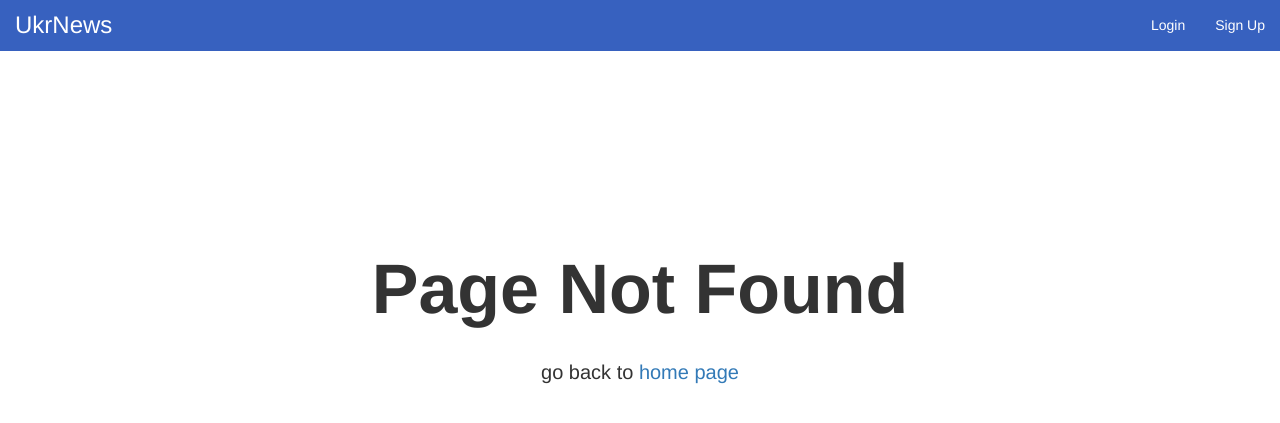
After one commit to atahf/NewsPot, a Python web app: template website/templates/404.html in a window 1280 px wide. The commit adds this page. Shown: the top 423 px of the page. Run offline with Jinja, Linux system fonts and the light colour scheme; the template is opened without the code that fills it, so the values that code supplies are empty; some libraries are stand-ins or nearby versions.

Commit message:
added custom 404 page

```diff
--- a/website/__init__.py
+++ b/website/__init__.py
@@ -1,4 +1,4 @@
-from flask import Flask, request
+from flask import Flask, request, render_template
 from flask_sqlalchemy import SQLAlchemy
 from os import path
 from flask_login import LoginManager
@@ -90,6 +90,10 @@ def creat_app():
     def load_user(id):
         return User.query.get(int(id))
 
+    @app.errorhandler(404)
+    def page_not_found(error):
+        return render_template('404.html'), 404
+
     idor_ips = {}
 
     @app.after_request
--- /dev/null
+++ b/website/templates/404.html
@@ -0,0 +1,51 @@
+<!DOCTYPE html>
+<html>
+	<head>
+		<meta charset="utf-8" />
+		<meta name="viewport" content="width=device-width, initial-scale=1" />
+		<!-- bootstrap CSS -->
+		<link rel="stylesheet" href="https://maxcdn.bootstrapcdn.com/bootstrap/3.4.1/css/bootstrap.min.css">
+		<title>Page Not Found</title>
+		<script src="https://www.google.com/recaptcha/api.js" async defer></script>
+
+		<style>
+			/* Custom styles */
+			.custom-navbar {
+				background-color: #3761BF;
+				border-color: #3761BF;
+			}
+		</style>
+	</head>
+	<body>
+		<nav class="navbar navbar-inverse navbar-fixed-top custom-navbar">
+			<div class="container-fluid">
+                <div class="navbar-header">
+                    <a class="navbar-brand" href="/" style="color: #ffffff; font-size: x-large;">UkrNews</a>
+                </div>
+				<ul class="nav navbar-nav navbar-right">
+                    <li>
+                        <a style="color: #ffffff; border-radius: 50px;" onmouseover="this.style.backgroundColor='#4070FF'" onmouseout="this.style.backgroundColor='#3761BF'" id="login" href="/login">Login</a>
+                    </li>
+                    <li>
+                        <a style="color: #ffffff; border-radius: 50px;" onmouseover="this.style.backgroundColor='#4070FF'" onmouseout="this.style.backgroundColor='#3761BF'" id="signUp" href="/sign-up">Sign Up</a>
+                    </li>
+				</ul>
+			</div>
+		</nav>
+
+		<div class="container" style="padding-top: 60px;">
+            <div class="container" style="padding-top: 15%; width: 100%; display: flex; align-items: center; justify-content: center;">
+                <div class="container" style="text-align: center;">
+                    <h1 align="center" style="font-size: 70px; margin-bottom: 30px;"><b>Page Not Found</b></h1>
+                    <p style="font-size: 20px;">go back to <a href="/">home page</a></p>
+                </div>
+            </div>
+		</div>
+
+		<!-- jQuery library -->
+		<script src="https://ajax.googleapis.com/ajax/libs/jquery/3.7.1/jquery.min.js"></script>
+
+		<!-- Latest compiled JavaScript -->
+		<script src="https://maxcdn.bootstrapcdn.com/bootstrap/3.4.1/js/bootstrap.min.js"></script>
+	</body>
+</html>
```
Also changed, not shown: website/templates/base.html (+3 -5 lines).
